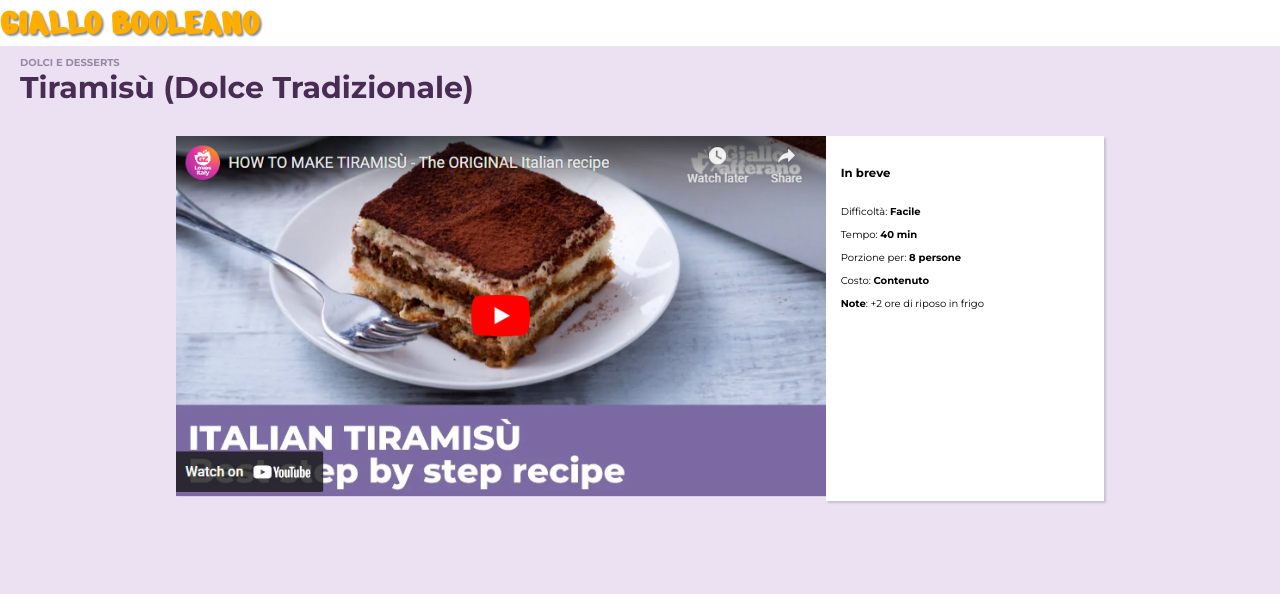
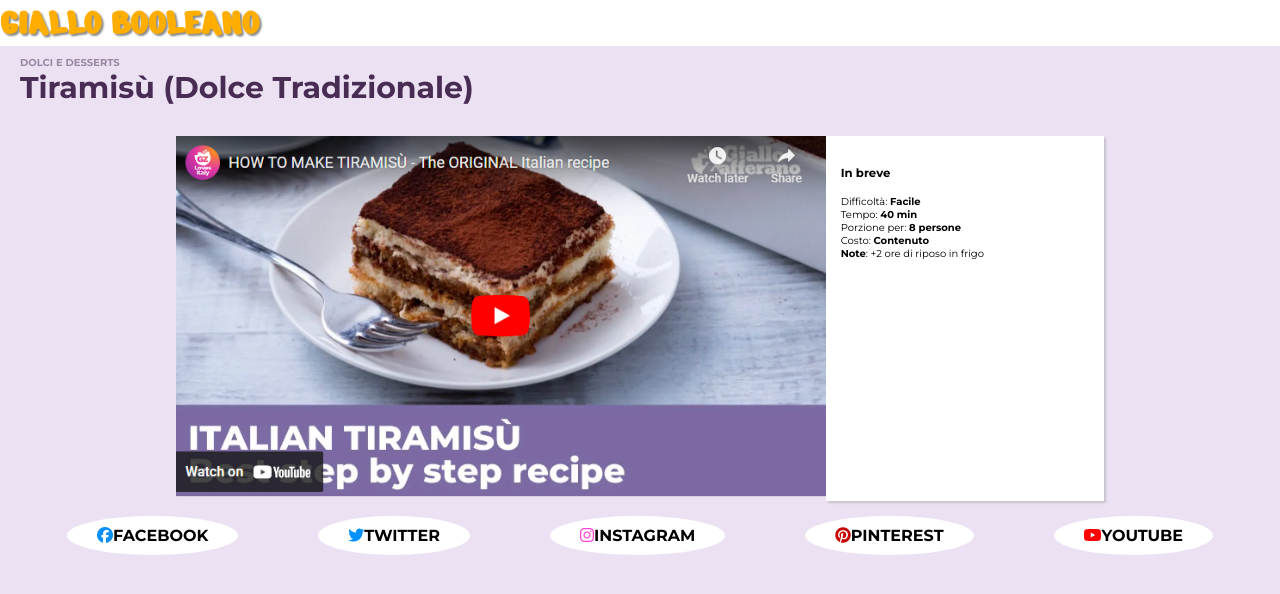
Before and after one commit to AriannaCristiani/htmlcss-responsive-layout, a plain HTML site: page index.html in a window 1280 px wide. Drawn offline with Linux system fonts and the light colour scheme.

Commit message:
aggiunta menu social

```diff
--- a/index.css
+++ b/index.css
@@ -33,9 +33,6 @@ ol {
     padding: 15px 0px;
 }
 
-li {
-    margin-top: 10px;
-}
 
 img {
     max-width: 100%;
@@ -122,6 +119,25 @@ body {
     padding: 10px 20px;
     width: 100%;
 
+}
+
+/* social */
+
+.social-menu {
+    width: 100%;
+    display: flex;
+    flex-wrap: wrap;
+    flex-direction: row;
+    justify-content: center;
+    gap: 80px;
+}
+
+.btn {
+    background-color: var(--white);
+    color: var(--black);
+    border-radius: 50%;
+    text-align: center;
+    padding: 10px 30px;
 }
 
 
--- a/index.html
+++ b/index.html
@@ -15,11 +15,12 @@
     <link
         href="https://fonts.googleapis.com/css2?family=Montserrat:ital,wght@0,100..900;1,100..900&family=Nerko+One&family=Open+Sans:ital,wght@0,300..800;1,300..800&display=swap"
         rel="stylesheet">
+    <script src="https://kit.fontawesome.com/af5e1bff1c.js" crossorigin="anonymous"></script>
     <title>Responsive-layout</title>
 </head>
 
 <body>
-
+    <!-- logo -->
     <header class="main-header">
 
         <section class="logo">
@@ -32,6 +33,7 @@
 
     <main class="main-body">
 
+        <!-- hero -->
         <section class="hero">
             <div class="container">
                 <div class="row">
@@ -69,6 +71,38 @@
 
         </section>
 
+        <!-- social -->
+
+        <section class="social">
+            <nav>
+                <ul class="social-menu">
+                    <li class="btn">
+
+                        <a href="#"><i class="fa-brands fa-facebook"
+                                style="color: #0a8ff5;"></i><STrong>FACEBOOK</STrong></a>
+                    </li>
+                    <li class="btn">
+                        <a href="#"><i class="fa-brands fa-twitter"
+                                style="color: #0091ff;"></i><STrong>TWITTER</STrong></a>
+                    </li>
+                    <li class="btn">
+                        <a href="#"><i class="fa-brands fa-instagram"
+                                style="color: #ff47d7;"></i><STrong>INSTAGRAM</STrong></a>
+                    </li>
+                    <li class="btn">
+                        <a href="#"><i class="fa-brands fa-pinterest"
+                                style="color: #c70000;"></i><strong>PINTEREST</strong></a>
+                    </li>
+                    <li class="btn">
+                        <a href="#"><i class="fa-brands fa-youtube"
+                                style="color: #ff0000;"></i><STrong>YOUTUBE</STrong></a>
+                    </li>
+                </ul>
+            </nav>
+        </section>
+
+
+
     </main>
 
 </body>
```
